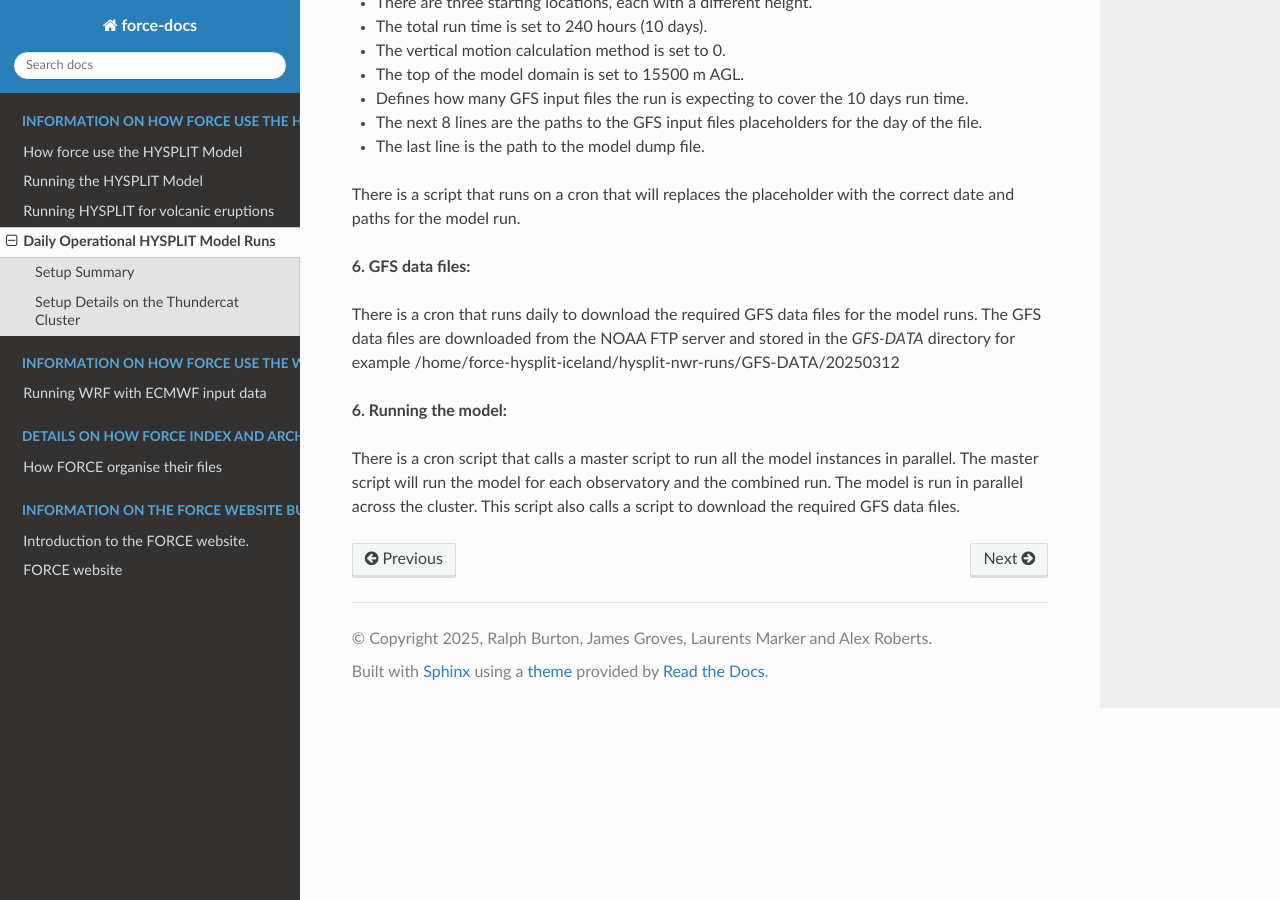
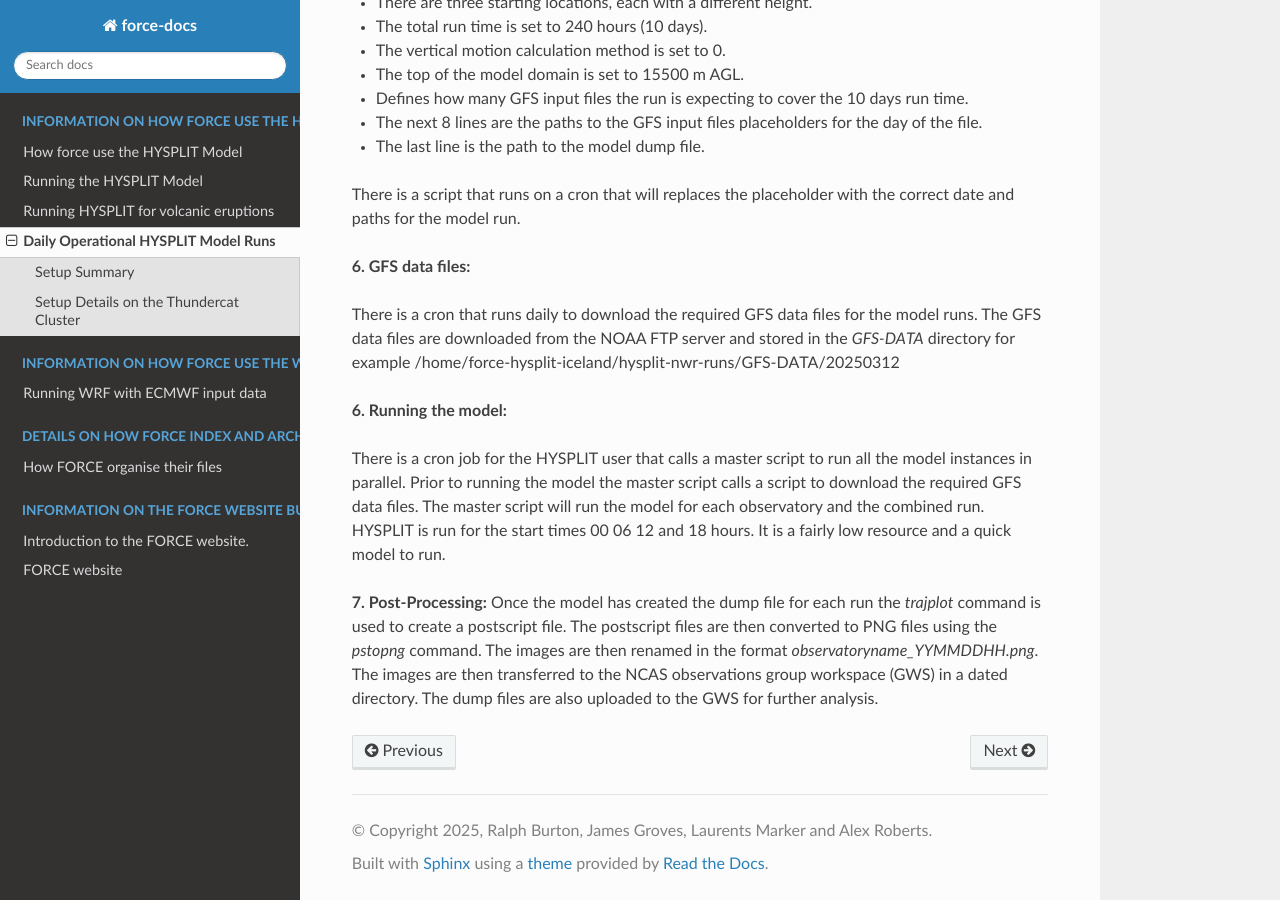
Before and after one commit to ncas-force/force-docs, a Sphinx documentation site: the page built from docs/hysplit/operationalhysplit.rst, in a window 1280 px wide and 900 px high, scrolled down 3095 px. Built offline with Sphinx 7.4.7 and the Read the Docs theme 3.1.0, drawn with Linux system fonts in a browser that asks for light colours.

Commit message:
added info about the gfs downloads

```diff
--- a/docs/hysplit/operationalhysplit.rst
+++ b/docs/hysplit/operationalhysplit.rst
@@ -147,5 +147,15 @@ NOAA FTP server and stored in the `GFS-DATA` directory for example /home/force-h
 
 **6. Running the model:**
 
-There is a cron script that calls a master script to run all the model instances in parallel. The master script will run the model for each observatory and the combined run. The model is run in parallel across the cluster.
-This script also calls a script to download the required GFS data files.
+There is a cron job for the HYSPLIT user that calls a master script to run all the model instances in parallel.
+Prior to running the model the master script calls a script to download the required GFS data files.
+The master script will run the model for each observatory and the combined run.
+HYSPLIT is run for the start times 00 06 12 and 18 hours.
+It is a fairly low resource and a quick model to run.
+
+**7. Post-Processing:**
+Once the model has created the dump file for each run the `trajplot` command is used to create a postscript file.
+The postscript files are then converted to PNG files using the `pstopng` command.
+The images are then renamed in the format `observatoryname_YYMMDDHH.png`.
+The images are then transferred to the NCAS observations group workspace (GWS) in a dated directory.
+The dump files are also uploaded to the GWS for further analysis.
```
